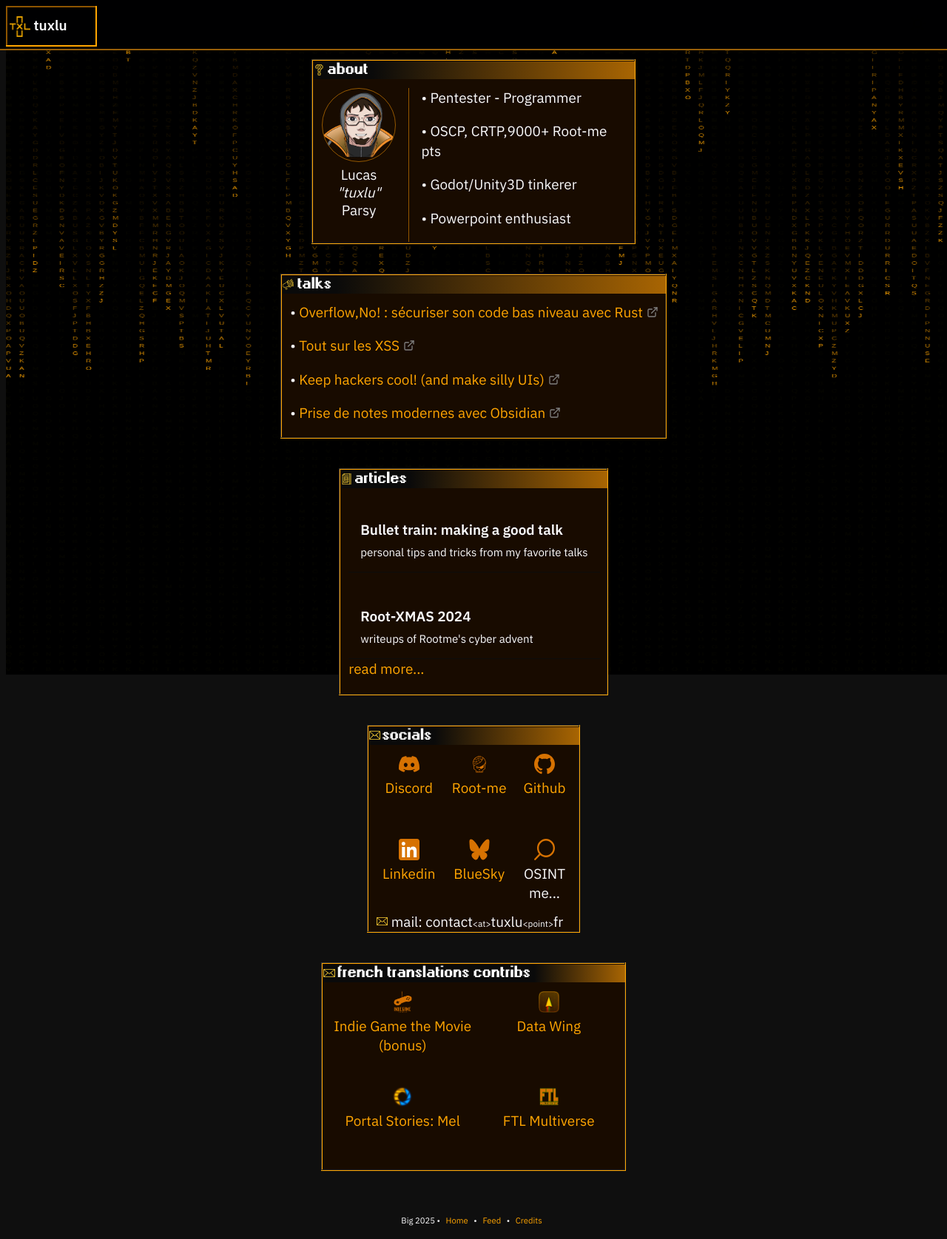
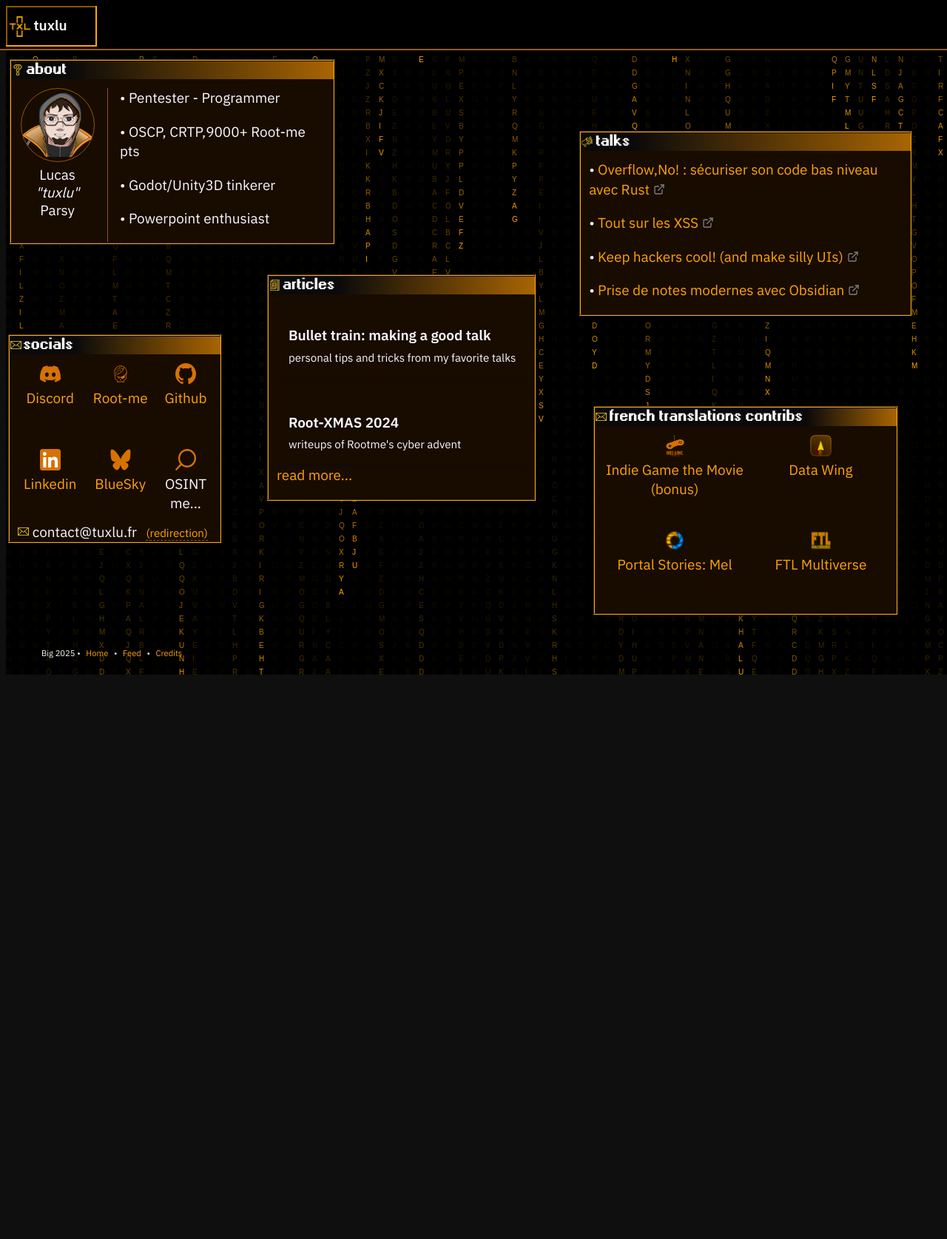
Before and after one commit to LucasParsy/monsite, a Jekyll site: the page built from pages/index.md, in a window 1280 px wide. Shown: the whole page at 74% size. Built offline with Jekyll 4.4.1, drawn with Linux system fonts in a browser that asks for light colours; nearby versions of some CDN libraries; library files that are not in the unit come from our copies; after the commit the page ends 919 px from its top, so only the background shows below that.

Commit message:
small improvements to website
add custom social media thumbnails to articles

put true email adress but shown via JS to prevent scrapping.

fix bugged article counter limit on homepage

move footer to the left on homepage to prevent overflow by article list

remove unused images

```diff
--- a/_includes/Homepage.html
+++ b/_includes/Homepage.html
@@ -65,9 +65,11 @@
             <div class="window-content-homepage">
                 <div>
                     <div class="related-wrapper">
+                        {% assign art_counter = 0 %}
                         {% assign note_items = site.notes | sort: "date" | reverse %}
-                        {% for note_items in note_items limit:5 %}
-                        {%- if note_items.feed == "show" -%}
+                        {% for note_items in note_items  -%}
+                        {%- if art_counter < 5 and note_items.feed == "show" -%}
+                        {% assign art_counter = art_counter | plus:1 %}
                         <div class="notelist-feed">
                             <a href="{{ site.baseurl }}{{note_items.url}}">
                                 <h6>{{ note_items.title }}</h6>
@@ -141,9 +143,8 @@
                 </div>
                 <div>
                     <img src="/assets/img/icon/email.svg" class="icon-homepage"></img>
-                    mail: contact<span
-                        class="mail-space-homepage">&lt;at&gt;</span>tuxlu<span
-                        class="mail-space-homepage">&lt;point&gt;</span>fr
+                    <span id="email-addr"></span>
+                    <span class="redir_hint" title="I will reply to you from a different address">(redirection)</span>
                 </div>
             </div>
         </div>
--- a/_layouts/Post.html
+++ b/_layouts/Post.html
@@ -33,24 +33,29 @@
     <meta name="viewport" content="width=device-width" height="device-height" initial-scale="1" , maximum-scale="1" />
     <meta content="tuxlu.fr" property="og:site_name" />
     <meta content="tuxlu" property="article:author">
-    <meta property="og:image" content="/assets/img/favicon_integration.png">
     <link rel="preconnect" href="https://fonts.googleapis.com">
     <link rel="preconnect" href="https://fonts.gstatic.com" crossorigin>
     <link href="https://fonts.googleapis.com/css2?family=IBM+Plex+Sans:wght@400;600&display=swap"
         rel="stylesheet">
+    <meta content="{{ site.url }}{{ page.url }}" property="og:url">
+
     {%- if page.title -%}
     <meta content="{{ page.title }}" property="og:title">
     <meta content="article" property="og:type">
-    <meta content="{{ site.url }}{{ page.url }}" property="og:url">
     {%- else -%}
     <meta content="website" property="og:type">
-    <meta content="{{ site.url }}{{ page.url }}" property="og:url">
+    <meta content="tuxlu.fr" property="og:title">
     {%- endif -%}
 
     {%- if page.summary -%}
     <meta content="{{page.summary}}" property="og:description">
     {%- else -%}
     <meta content="tuxlu's blog on hacking" property="og:description">
+    {%- endif -%}
+    {%- if page.thumbnail -%}
+    <meta property="og:image" content="/assets/img/thumbnails/{{ page.thumbnail}}">
+    {%- else -%}
+    <meta property="og:image" content="/assets/img/favicon_integration.png">
     {%- endif -%}
 
 
--- a/assets/css/homepage.css
+++ b/assets/css/homepage.css
@@ -3,7 +3,9 @@
 }
 
 #copyright-homepage {
-    margin: 3rem 0 1rem 0;
+    margin: 3rem 3rem 1rem 3rem;
+    display: flex;
+    justify-content: center;
 }
 
 .matrix-canvas-homepage {
@@ -30,7 +32,13 @@
     gap: 16px;
 }
 
-@media screen and (min-width: 1024px) and (min-height:930px) {
+@media screen and (min-width: 1024px) and (min-height:830px) {
+
+    #copyright-homepage {
+        justify-content: start;
+    }
+
+
     .home-intro {
         height: max-content;
         margin-top: -16px;
@@ -179,3 +187,12 @@
 .grid-about-divider {
     background-color: var(--color-text-link-visited);
 }
+
+.redir_hint {
+    color: var(--color-text-link);
+    margin-left: 0.5rem;
+    font-size: var(--text-s);
+    border-bottom: dashed;
+    border-width: 1px;
+    border-color: var(--color-text-link-visited) ;
+}
--- a/assets/js/matrix-homepage.js
+++ b/assets/js/matrix-homepage.js
@@ -47,3 +47,13 @@
 window.onresize = function () {
   resize()
 }
+
+function rot13(message) {
+  return message.replace(/[a-z]/gi, letter => String.fromCharCode(letter.charCodeAt(0) + (letter.toLowerCase() <= 'm' ? 13 : -13)));
+}
+
+function changeEmail() {
+  document.getElementById("email-addr").innerText =  rot13("pbagnpg@ghkyh.se")
+}
+
+setTimeout(changeEmail, 100)
```
Also changed, not shown: _notes/Public/Advent 2024 Root-Me/Root-XMAS 2024.md (+1 -0 lines), assets/img/1-how-to.png (deleted), assets/img/2-how-to.png (deleted), assets/img/3-how-to.png (deleted), assets/img/4-how-to.png (deleted), assets/img/5-how-to.png (deleted), assets/img/6-how-to.png (deleted), assets/img/7-how-to.png (deleted), assets/img/OGImg.png (deleted), assets/img/aaaTest.png (deleted), assets/img/thumbnails/root_xmas.png (added).
